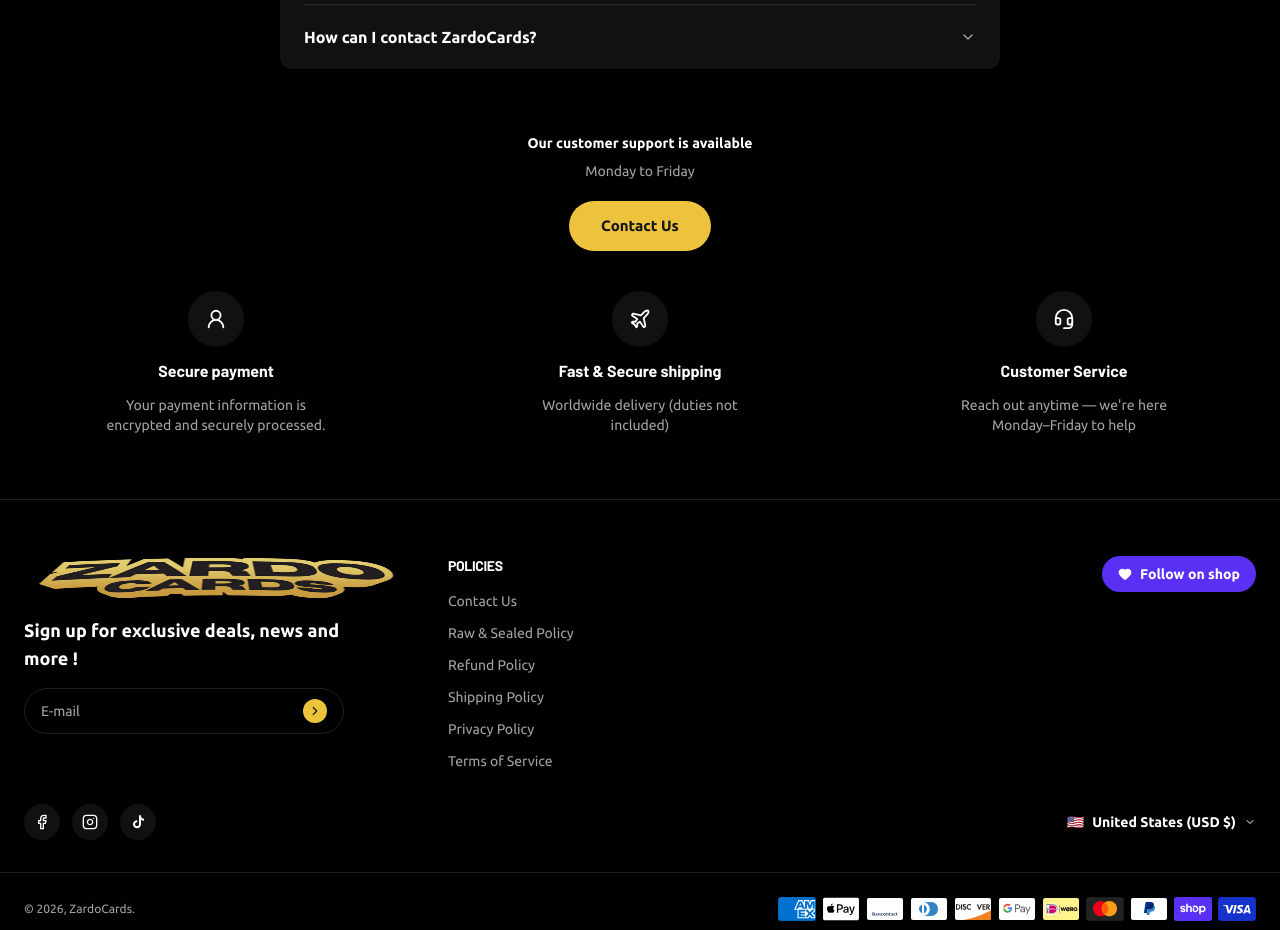
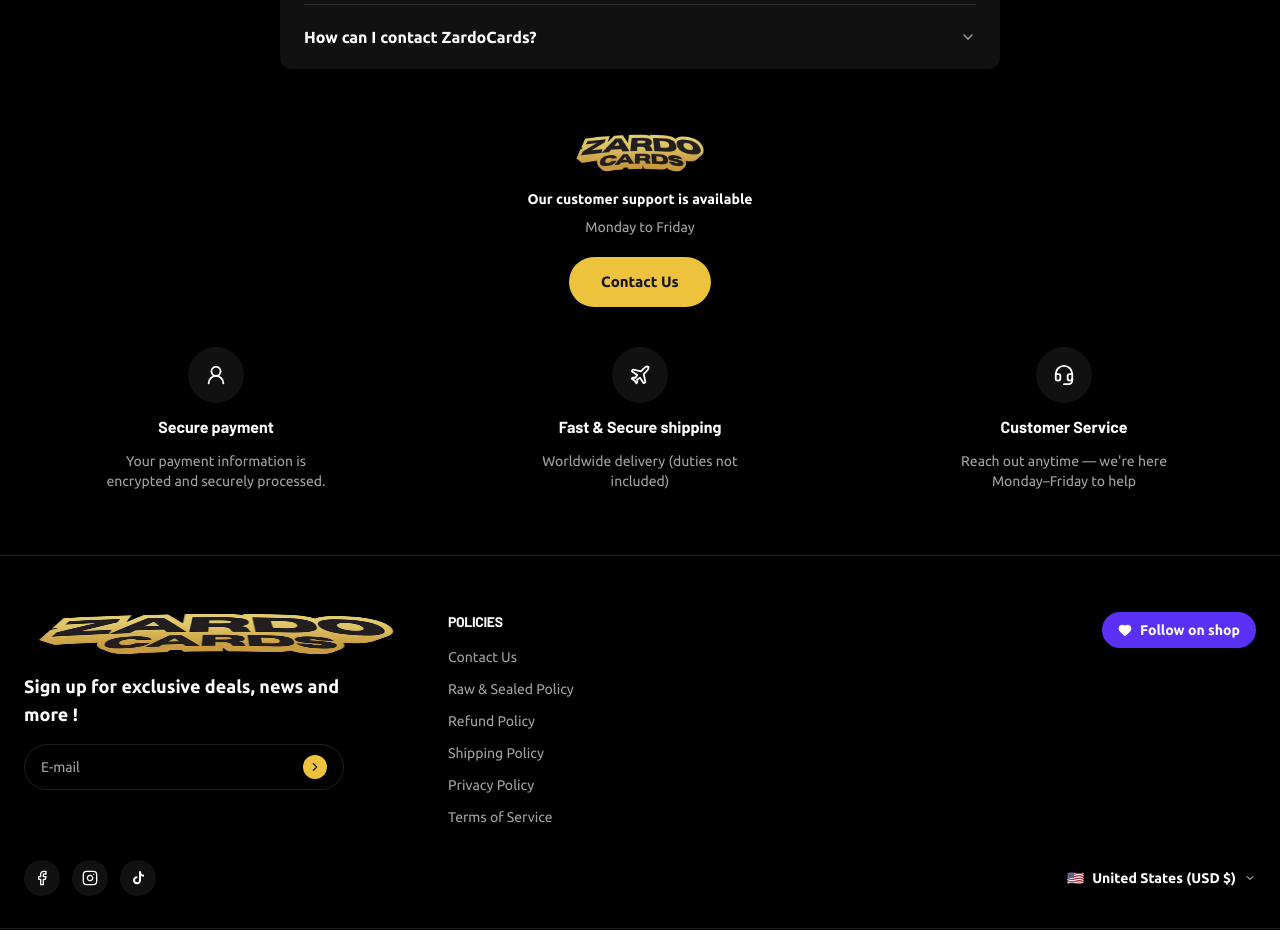
Before and after one commit to chewi-clinton/ZardoCard, a Next.js app: page / in a window 1280 px wide. Shown: the part 5720-6650 px from the top of the page. Built offline with nearby package versions, Linux system fonts and the light colour scheme.

Commit message:
Add centered logo above the customer support blurb

```diff
--- a/src/components/trust-badges.jsx
+++ b/src/components/trust-badges.jsx
@@ -1,3 +1,4 @@
+import Image from "next/image";
 import { UserRound, Plane, Headset } from "lucide-react";
 
 const badges = [
@@ -22,6 +23,13 @@ export function TrustBadges() {
   return (
     <section className="mx-auto w-full max-w-[1400px] px-4 pb-16 sm:px-6">
       <div className="flex flex-col items-center gap-2 pb-10 text-center">
+        <Image
+          src="/images/logo.png"
+          alt="ZardoCards"
+          width={160}
+          height={46}
+          className="mb-2 h-10 w-auto"
+        />
         <p className="text-sm font-semibold text-foreground">
           Our customer support is available
         </p>
```
